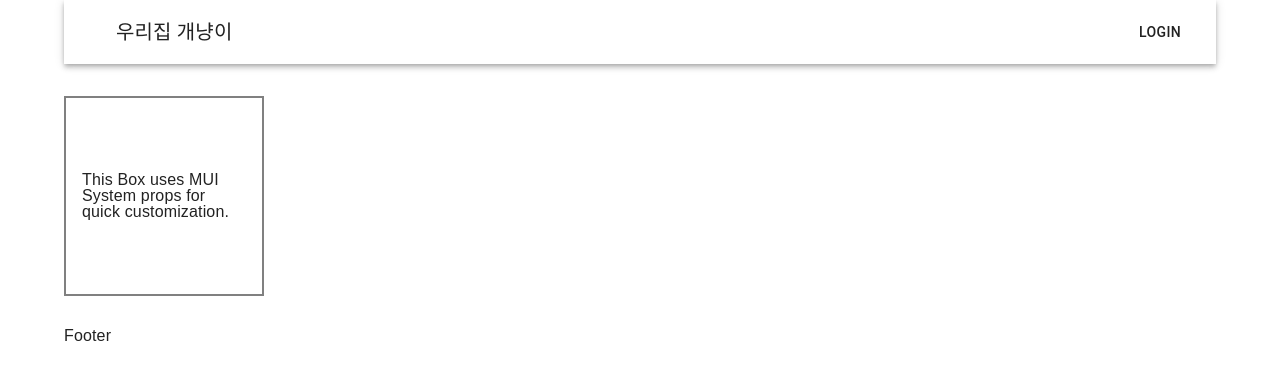
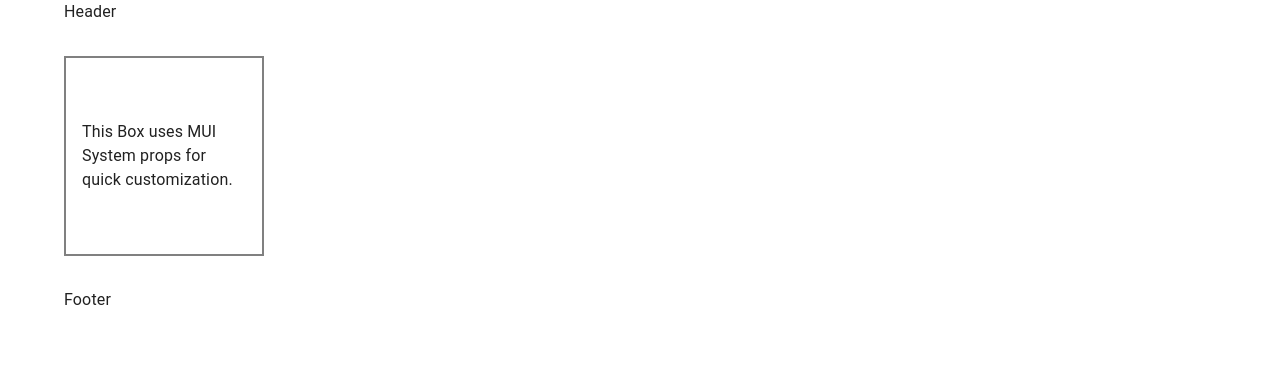
Before and after one commit to Znsim/MEGA_FRONT, a React (Vite) app: page /24_04_03_vite_project_practice/ in a window 1280 px wide. Shown: the top 380 px of the page. Built offline with nearby package versions, Linux system fonts and the light colour scheme; what react-naver-maps would draw is missing.

Commit message:
Global styled 삭제

```diff
--- a/package.json
+++ b/package.json
@@ -15,12 +15,13 @@
     "@mui/material": "^5.15.16",
     "react": "^18.2.0",
     "react-dom": "^18.2.0",
+    "react-naver-maps": "^0.1.3",
     "react-router-dom": "^6.23.0"
   },
   "devDependencies": {
     "@types/react": "^18.2.66",
     "@types/react-dom": "^18.2.22",
-    "@vitejs/plugin-react-swc": "^3.5.0",
+    "@vitejs/plugin-react-swc": "^3.6.0",
     "eslint": "^8.57.0",
     "eslint-plugin-react": "^7.34.1",
     "eslint-plugin-react-hooks": "^4.6.0",
--- a/src/GlobalStyled.jsx
+++ /dev/null
@@ -1,37 +0,0 @@
-import { createGlobalStyle } from "styled-components";
-import reset from "styled-reset";
-
-export const GlobalStyled = createGlobalStyle`
- ${reset}
-
- *{
-   margin: 0;
-   padding: 0;
-   box-sizing: border-box;
- }
-
- body{
-    font-family: "Pretendard", sans-serif;
-    color: #222;
-
- }
- input{
-   display: none;
- }
-
- a{
-    text-decoration: none;
-    color: #222;
- }
-
- ul,li{
-    list-style: none;
- }
-
- img{
-   border: 0;
-   display: block;
- }
-
-
-`;
--- a/src/components/Header.jsx
+++ b/src/components/Header.jsx
@@ -1,16 +1,16 @@
-import {
-  AppBar,
-  Box,
-  Button,
-  IconButton,
-  Toolbar,
-  Typography,
-} from "@mui/material";
+// import {
+//   AppBar,
+//   Box,
+//   Button,
+//   IconButton,
+//   Toolbar,
+//   Typography,
+// } from "@mui/material";
 
 export const Header = () => {
   return (
     <>
-      <Box sx={{ flexGrow: 1 }}>
+      {/* <Box sx={{ flexGrow: 1 }}>
         <AppBar position="static">
           <Toolbar>
             <IconButton
@@ -19,16 +19,15 @@ export const Header = () => {
               color="inherit"
               aria-label="menu"
               sx={{ mr: 2 }}
-            >
-              {/* <MenuIcon /> */}
-            </IconButton>
+            ></IconButton>
             <Typography variant="h6" component="div" sx={{ flexGrow: 1 }}>
               우리집 개냥이
             </Typography>
             <Button color="inherit">Login</Button>
           </Toolbar>
         </AppBar>
-      </Box>
+      </Box> */}
+      <>Header</>
     </>
   );
 };
--- a/src/main.jsx
+++ b/src/main.jsx
@@ -4,12 +4,10 @@ import { NavermapsProvider } from "react-naver-maps";
 import App from "./App.jsx";
 import { CssBaseline, ThemeProvider } from "@mui/material";
 import { NAVER_CLIENT_ID } from "./constants.jsx";
-import { GlobalStyled } from "./GlobalStyled.jsx";
 import theme from "./Muistyle";
 
 ReactDOM.createRoot(document.getElementById("root")).render(
   <React.StrictMode>
-    <GlobalStyled />
     <CssBaseline />
     <ThemeProvider theme={theme}>
       <NavermapsProvider ncpClientId={`${NAVER_CLIENT_ID}`}>
```
Also changed, not shown: 1 other file (tests, documents, lock files or other folders).
